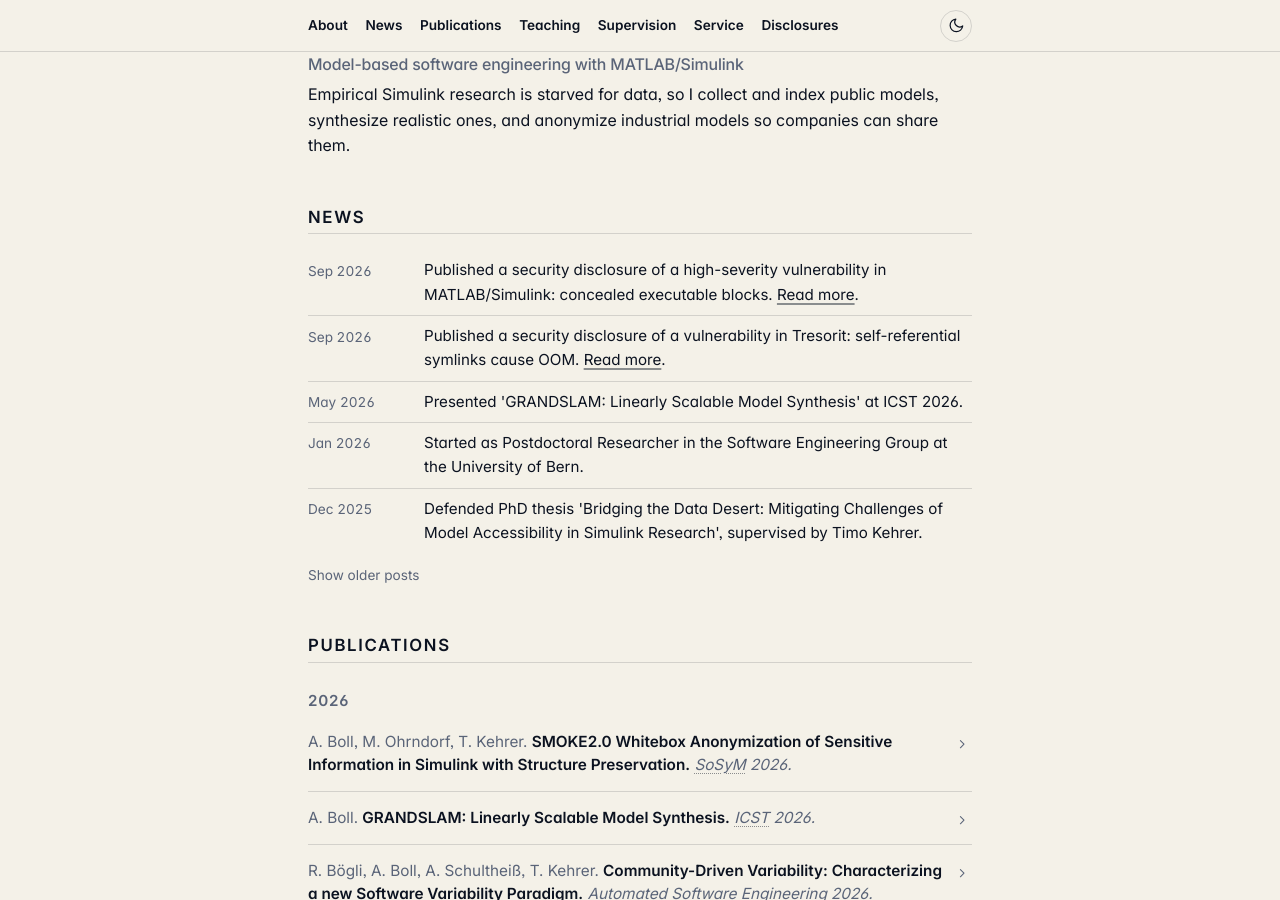
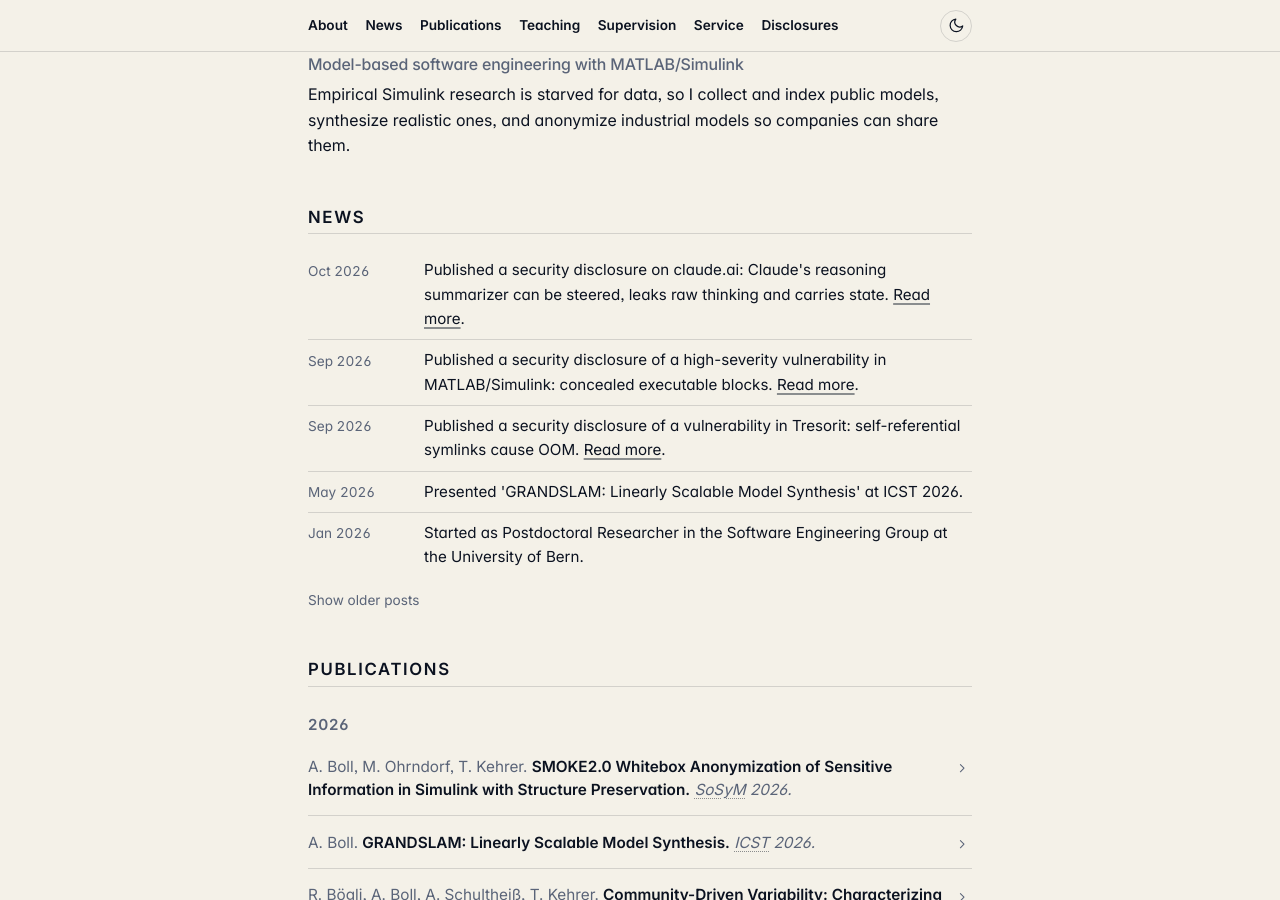
Before and after one commit to lanpirot/lanpirot.github.io, a Jekyll site: the page built from index.md, in a window 1280 px wide and 900 px high, scrolled down 594 px. Built offline with Jekyll 4.4.1, drawn with Linux system fonts in a browser that asks for light colours; some of the changed text lies outside the part shown.

Commit message:
Publish claude.ai reasoning summarizer disclosure
Link Anthropic's thinking docs and extended-thinking post, list the
disclosure on the home page and add an October news entry.

Co-Authored-By: Claude Opus 5.5 <noreply@anthropic.com>
Claude-Session: https://claude.ai/code/session_01Px5wnD6cKbrbrUxAKRqC4E

```diff
--- a/_data/news.yml
+++ b/_data/news.yml
@@ -2,6 +2,10 @@
 # Rule of thumb: add news items that are NOT already visible in the publication list.
 # Good: awards, talks, service appointments, milestones, moves, releases, grants.
 # Avoid: "paper accepted at X" (the paper itself is the record).
+
+- date: 2026-10-10
+  text: "Published a security disclosure on claude.ai: Claude's reasoning summarizer can be steered, leaks raw thinking and carries state."
+  link: "/disclosures/claude-reasoning-summarizer/"
 
 - date: 2026-09-02
   text: "Published a security disclosure of a high-severity vulnerability in MATLAB/Simulink: concealed executable blocks."
```
Also changed, not shown: _disclosures/claude-reasoning-summarizer.md (+3 -4 lines).
